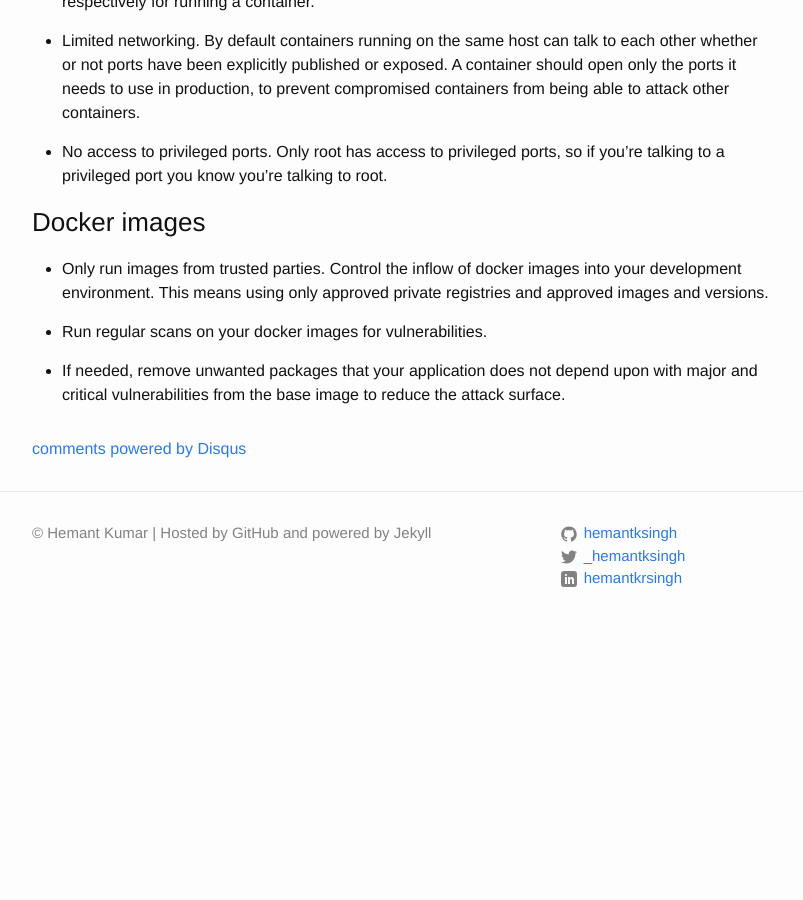
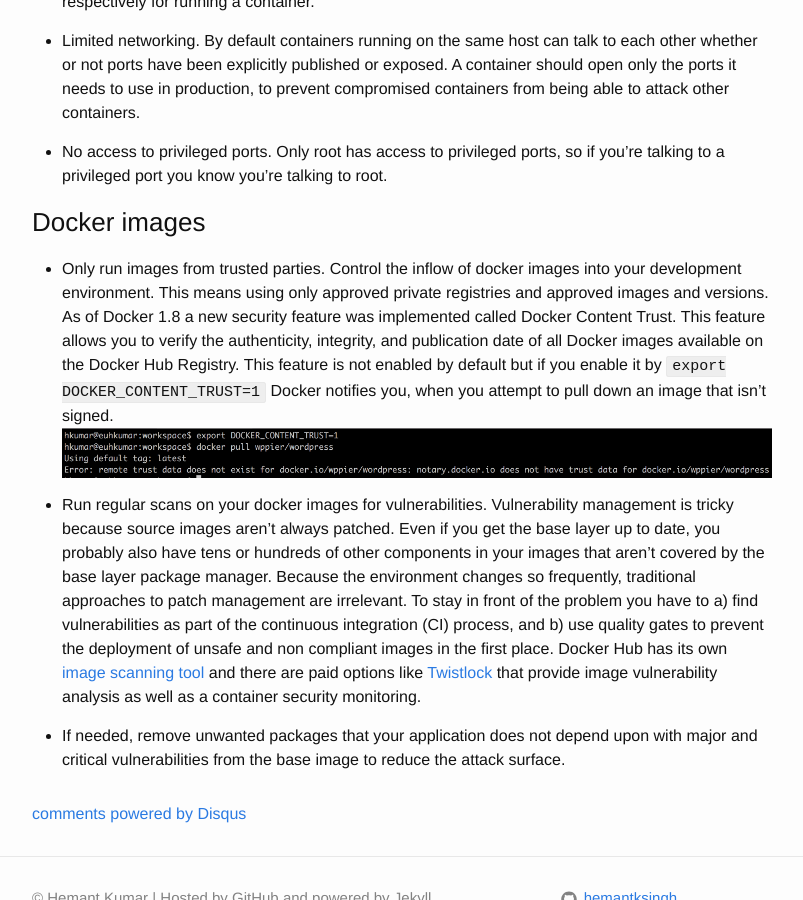
Before and after one commit to hemantksingh/hemantksingh.github.io, a Jekyll site: the page built from _posts/2016-11-07-think-docker-think-security.markdown, in a window 1280 px wide and 900 px high, scrolled down 2658 px. Shown: the whole window, without its empty margins (238-1041 px from the left). Built offline with Jekyll 4.4.1, drawn with Linux system fonts in a browser that asks for light colours; comment, search, counter and statistics services are not loaded; before the commit the page ends 3308 px from its top, so only the background shows below that.

Commit message:
Adds content trust & image scanning tools to docker security post.

```diff
--- a/_posts/2016-11-07-think-docker-think-security.markdown
+++ b/_posts/2016-11-07-think-docker-think-security.markdown
@@ -60,8 +60,9 @@ Having gone through key Docker security issues, lets look at some ways to preven
 
 
 ### Docker images
-* Only run images from trusted parties. Control the inflow of docker images into your development environment. This means using only approved private registries and approved images and versions.
+* Only run images from trusted parties. Control the inflow of docker images into your development environment. This means using only approved private registries and approved images and versions. As of Docker 1.8 a new security feature was implemented called Docker Content Trust. This feature allows you to verify the authenticity, integrity, and publication date of all Docker images available on the Docker Hub Registry. This feature is not enabled by default but if you enable it by `export DOCKER_CONTENT_TRUST=1` Docker notifies you, when you attempt to pull down an image that isn't signed.
+![Docker Content Trust]({{ site.url }}/assets/docker-content-trust.png)
 
-* Run regular scans on your docker images for vulnerabilities.
+* Run regular scans on your docker images for vulnerabilities. Vulnerability management is tricky because source images aren't always patched. Even if you get the base layer up to date, you probably also have tens or hundreds of other components in your images that aren’t covered by the base layer package manager. Because the environment changes so frequently, traditional approaches to patch management are irrelevant. To stay in front of the problem you have to a) find vulnerabilities as part of the continuous integration (CI) process, and b) use quality gates to prevent the deployment of unsafe and non compliant images in the first place. Docker Hub has its own [image scanning tool](https://docs.docker.com/docker-cloud/builds/image-scan/) and there are paid options like [Twistlock](https://www.twistlo ck.com/) that provide image vulnerability analysis as well as a container security monitoring.
 
 * If needed, remove unwanted packages that your application does not depend upon with major and critical vulnerabilities from the base image to reduce the attack surface.
```
Also changed, not shown: other parts of _posts/2016-11-07-think-docker-think-security.markdown (+1 -1 lines), assets/docker-content-trust.png (added).
